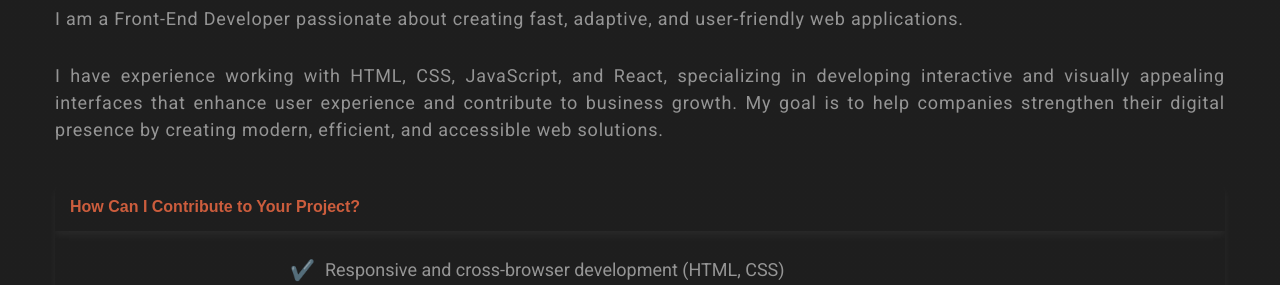
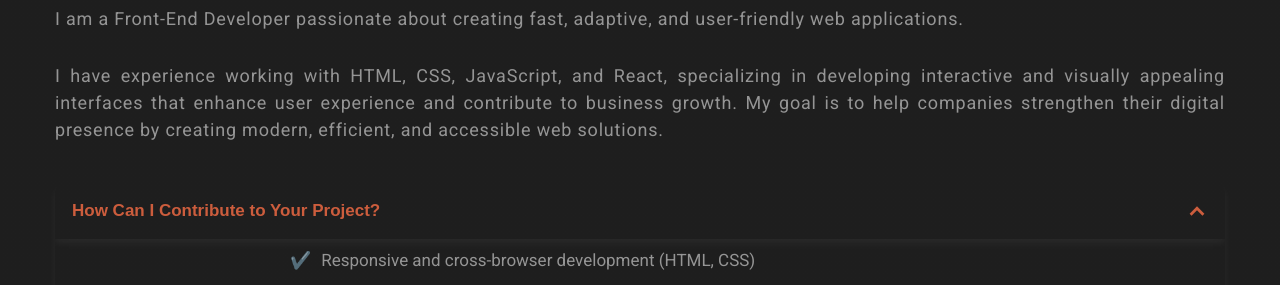
Before and after one commit to Viktor-Baratej/portfolio, a plain HTML site: page index.html in a window 1280 px wide. Both pictures are taken after a click on the button "How Can I Contribute to Your Project?". Shown: the part 515-800 px from the top of the page. Drawn offline with nearby package versions, Linux system fonts and the light colour scheme; some packages are replaced by stand-ins of ours; a script that the page names is missing.

Commit message:
add fix acordeon

```diff
--- a/index.html
+++ b/index.html
@@ -144,7 +144,7 @@
             <div class="accordion-item">
               <button class="accordion-header" data-lang="about3">
                 🛠 How Can I Contribute to Your Project?
-                <span class="accordion-icon" >+</span>
+
               </button>
               <div class="accordion-content">
                 <ul class="about-list">
@@ -160,7 +160,7 @@
             <div class="accordion-item">
               <button class="accordion-header" data-lang="about9">
                 💻 Technologies and Tools I Work With
-                <span class="accordion-icon">+</span>
+
               </button>
               <div class="accordion-content">
                 <ul class="about-list">
@@ -175,7 +175,7 @@
             <div class="accordion-item">
               <button class="accordion-header" data-lang="about14">
                 🔹 Why Work With Me?
-                <span class="accordion-icon">+</span>
+
               </button>
               <div class="accordion-content">
                 <ul class="about-list">
@@ -189,7 +189,7 @@
             <div class="accordion-item">
               <button class="accordion-header" data-lang="sof">
                 🧠 Soft Skills
-                <span class="accordion-icon">+</span>
+
               </button>
               <div class="accordion-content">
                 <ul class="about-me-description-list">
@@ -206,7 +206,7 @@
             <div class="accordion-item">
               <button class="accordion-header" data-lang="tech">
                 💡 Tech Skills
-                <span class="accordion-icon">+</span>
+
               </button>
               <div class="accordion-content">
                 <div class="about-tech-container">
@@ -523,6 +523,7 @@
       <!-- Пагінація -->
       <div class="swiper-pagination"></div>
       </div>
+
   </div>
 </section>
 
--- a/src/css/about_me.css
+++ b/src/css/about_me.css
@@ -32,7 +32,7 @@
   max-width: 700px;
 }
 .about-list li {
-  font-size: 18px;
+  font-size: 15px;
   line-height: 1.6;
   padding: 8px 0;
   display: flex;
@@ -41,8 +41,7 @@
 .about-list li::before {
   content: '✔️';
   margin-right: 10px;
-
-  font-size: 20px;
+  font-size: 15px;
 }
 .about-call-to-action {
   font-size: 18px;
@@ -114,7 +113,7 @@
   white-space: nowrap;
   width: 100%;
   padding: 15px;
-  font-size: 16px;
+  font-size: 15px;
   font-weight: bold;
   cursor: pointer;
   background-color: var(--bg-color-project, #1c1c1c);
@@ -123,34 +122,43 @@
   box-shadow: 0 4px 8px rgba(255, 255, 255, 0.05);
   transition: background-color 0.3s ease, box-shadow 0.3s ease;
 }
-
 .accordion-icon {
-  font-family: Arial, sans-serif;
-  font-size: 20px;
-  font-weight: bold;
-  color: #ff5722;
+  width: 18px;
+  height: 18px;
   margin-left: auto;
-  display: inline-block;
-  line-height: 1;
-  transition: transform 0.3s ease;
-}
-.accordion-header.active .accordion-icon {
-  transform: rotate(45deg); /* + → × */
+  stroke: #ff5722;
+  stroke-width: 3;
+  fill: none;
+  flex-shrink: 0;
+  transition: transform 0.7s ease, stroke 0.8s ease;
 }
 
+.accordion-icon path {
+  stroke: currentColor;
+  stroke-width: inherit;
+  fill: none;
+}
+
+.accordion-header.active .accordion-icon {
+  transform: rotate(180deg);
+
+}
+
+
+
 .accordion-content {
+  max-height: 0;
+  opacity: 0;
   overflow: hidden;
-  max-height: 0;
-  padding: 0 15px;
-  clip-path: inset(0 0 100% 0);
-  transition: max-height 0.5s ease, clip-path 0.5s ease, padding 0.3s ease;
+  transition: max-height 0.7s ease-in-out, opacity 0.5s ease-in-out;
+
 }
 
 .accordion-content.open {
   max-height: 1000px;
-  clip-path: inset(0 0 0 0);
-  padding: 15px;
+  opacity: 1;
 }
+
 
 
 
@@ -176,6 +184,12 @@
   .about-me-description-list {
     text-align: center;
   }
+
+  .about-list li {
+    font-size: 16px;
+
+  }
+
   .about-call-to-action,
   .about-contact {
     margin-top: 25px;
@@ -185,6 +199,14 @@
   .about-tech-container {
     display: flex;
     justify-content: space-between;
+  }
+  .accordion-icon {
+    width: 20px;
+    height: 20px;
+  }
+  .accordion-header {
+    padding: 14px;
+    font-size: 16px;
   }
 }
 @media screen and (min-width: 1158px) {
@@ -201,6 +223,14 @@
 
   .about-me-description {
     padding-bottom: 15px;
+  }
+
+  .about-list li {
+    font-size: 17px;
+
+  }
+  .about-list li::before {
+    font-size: 17px;
   }
 
   .about-call-to-action,
@@ -231,4 +261,12 @@
     font-size: 18px;
     text-align: center;
   }
+  .accordion-icon {
+    width: 22px;
+    height: 22px;
+  }
+  .accordion-header {
+    padding: 17px;
+    font-size: 17px;
+  }
 }
--- a/src/css/projects.css
+++ b/src/css/projects.css
@@ -159,6 +159,7 @@
   cursor: pointer;
 }
 
+
 .project-btn:hover {
   color: black;
   background: whitesmoke;
--- a/src/js/acordeon.js
+++ b/src/js/acordeon.js
@@ -1,5 +1,22 @@
 document.addEventListener("DOMContentLoaded", () => {
-    document.querySelectorAll(".accordion-header").forEach(header => {
+  const headers = document.querySelectorAll(".accordion-header");
+
+  headers.forEach(header => {
+    // Додаємо SVG стрілку, якщо її немає
+    if (!header.querySelector('.accordion-icon')) {
+      const svg = document.createElementNS("http://www.w3.org/2000/svg", "svg");
+      svg.setAttribute("class", "accordion-icon");
+      svg.setAttribute("viewBox", "0 0 24 24");
+
+      const path = document.createElementNS("http://www.w3.org/2000/svg", "path");
+      path.setAttribute("d", "M5 8l7 7 7-7");
+      path.setAttribute("fill", "none");
+
+      svg.appendChild(path);
+      header.appendChild(svg);
+    }
+
+
     header.addEventListener("click", () => {
       const content = header.nextElementSibling;
       const isOpen = content.classList.contains("open");
```
Also changed, not shown: src/js/swiper.js (line endings or trailing spaces). Lines whose indentation alone changed are shown as unchanged.
